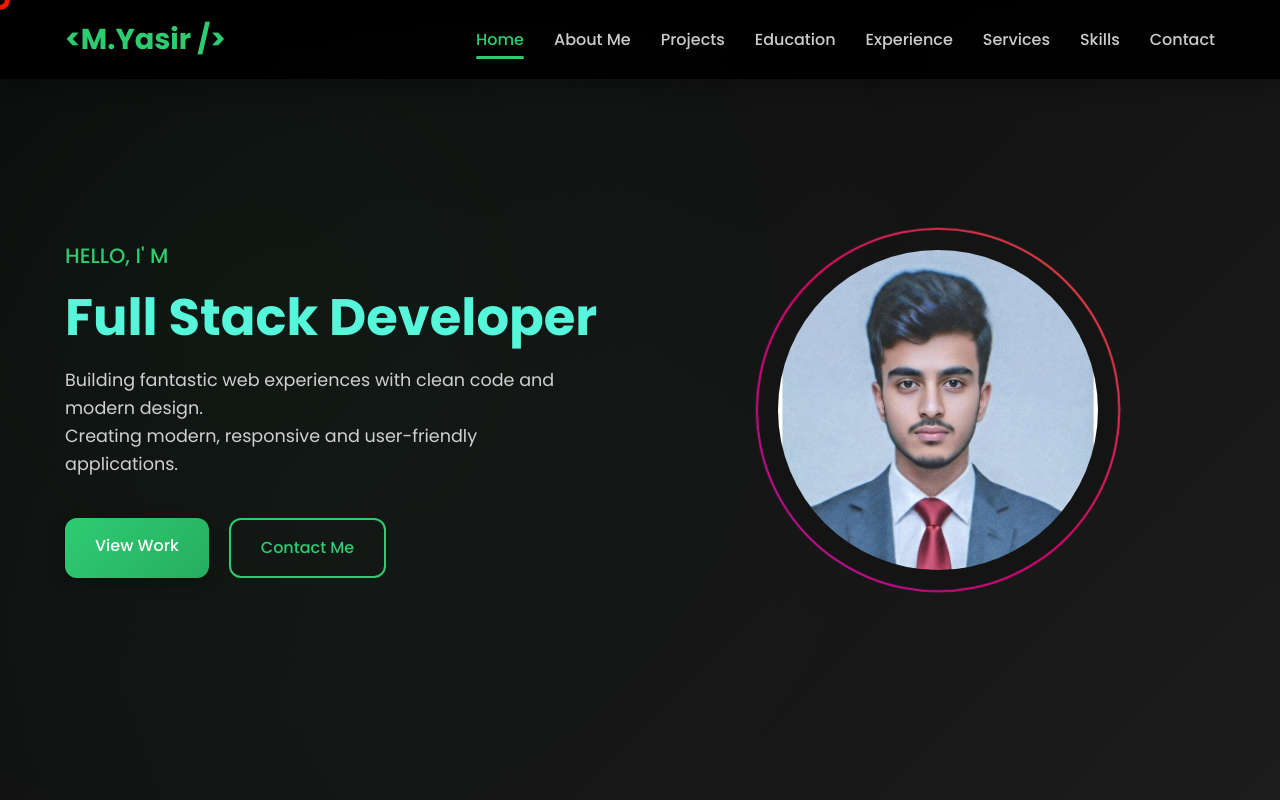
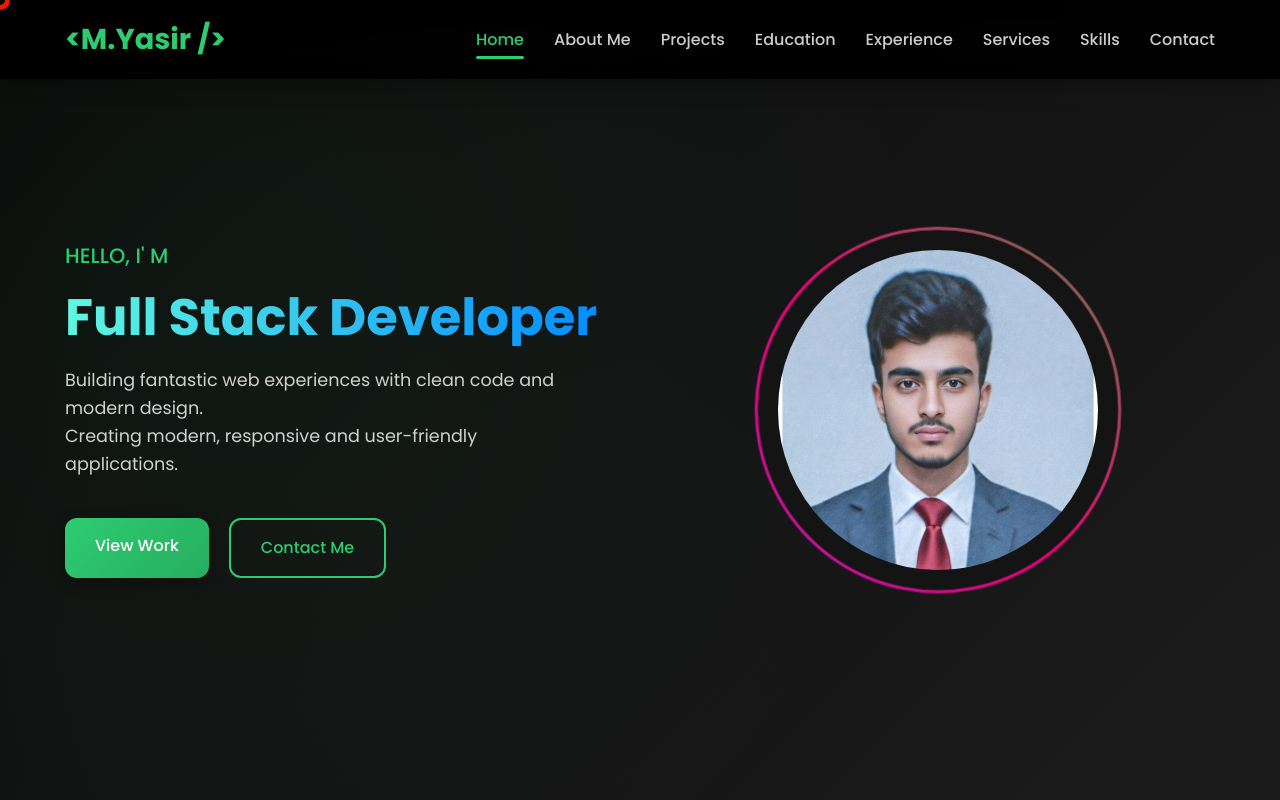
Before and after one commit to YasirAwan4831/muhammad-yasir-portfolio, a React (Vite) app: page / in a window 1280 px wide. Shown: the top 800 px of the page. Built offline with nearby package versions, Linux system fonts and the light colour scheme.

Commit message:
Add animation Home styles

```diff
--- a/src/styles/Home.css
+++ b/src/styles/Home.css
@@ -53,16 +53,18 @@
 .title {
     font-size: 3.2rem;
     margin: 20px 0;
-    color: #56f6db;
     font-weight: 700;
     line-height: 1.1;
-    animation: fadeInUp 0.5s ease 0.4s both;
+    background: linear-gradient(to right, #5ff7e0, hwb(208 0% 0%));
+    -webkit-background-clip: text;
+    -webkit-text-fill-color: transparent;
 }
 
 .title span {
     color: var(--primary-color);
-    display: inline;
+    -webkit-text-fill-color: initial;
 }
+
 
 .description {
     font-size: 1.1rem;
@@ -181,15 +183,15 @@
 /* Premium Animated Border */
 .frame-border {
     position: absolute;
-    inset: -16px;
+    inset: -17px;
     border-radius: 50%;
     background: linear-gradient(
         45deg,
         #00f5ff,
         #7c3aed,
         #ff0080,
-        #ffae00,
-        #00ff85
+        #00ff26,
+        #00bfff
     );
     background-size: 400% 400%;
     animation:
@@ -220,7 +222,7 @@
 .frame-border::before {
     content: "";
     position: absolute;
-    inset: 2px;
+    inset: 3px;
     border-radius: 50%;
     background: #141414;
     z-index: 2;
```
